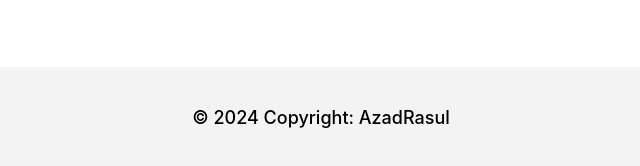
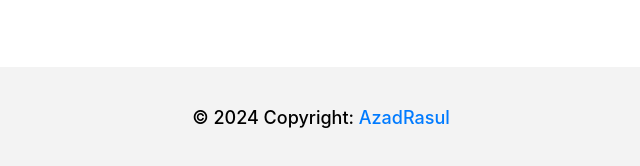
Before and after one commit to Azad77/AzadRasul, a Jekyll site: the page footer.html, which Jekyll copies as it is, in a window 1280 px wide. Shown: the part 793-959 px from the top of the page, without its empty margins (319-959 px from the left). Built offline with Jekyll 4.4.1, drawn with Linux system fonts in a browser that asks for light colours.

Commit message:
Update footer.html

```diff
--- a/footer.html
+++ b/footer.html
@@ -9,12 +9,22 @@
   <script src="https://maxcdn.bootstrapcdn.com/bootstrap/4.1.3/js/bootstrap.min.js"></script>
   <link type="text/css" rel="stylesheet" href="style.css" />
   <title>footer</title>
-
-</body>
+  <script>
+    document.addEventListener('DOMContentLoaded', function () {
+      var currentYear = new Date().getFullYear();
+      document.getElementById('currentYear').innerText = currentYear;
+    });
+  </script>
+</head>
+<body>
   <!--Footer-->
   <div id="footer"></div>
-<div class="footer" >
-<h3 style="color: #000000; background-color: #f3f3f3; font-size: 18px; padding:40px; margin:0; text-align:center;">© 2024 Copyright:<a> AzadRasul</a></h3>
+  <div class="footer">
+    <h3 style="color: #000000; background-color: #f3f3f3; font-size: 18px; padding: 40px; margin: 0; text-align: center;">
+      © <span id="currentYear"></span> Copyright:
+      <a href="#">AzadRasul</a>
+    </h3>
   </div>
   <!--Footer-->
+</body>
 </html>
```
Lines whose indentation alone changed are shown as unchanged.
